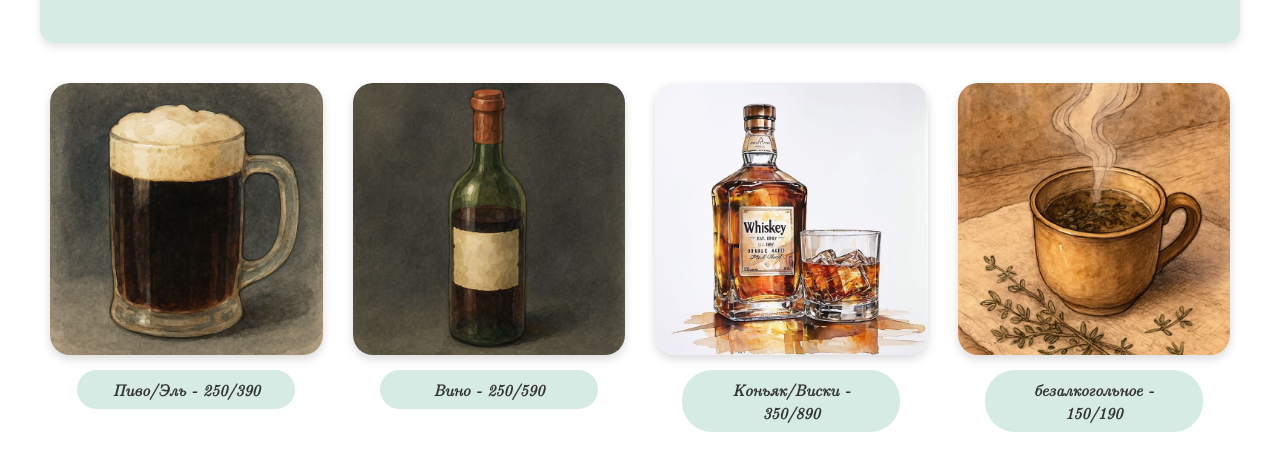
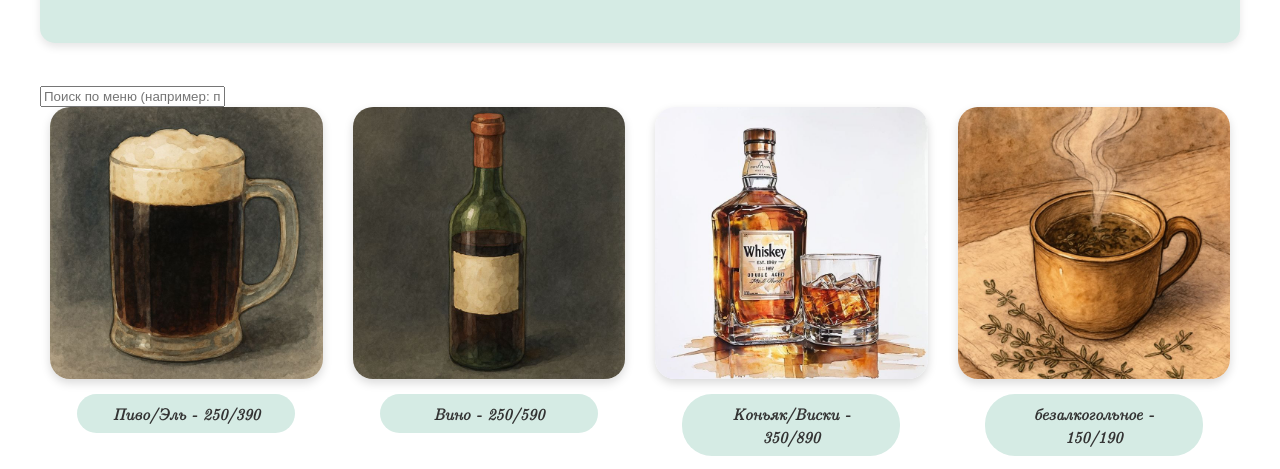
Before and after one commit to f89874902170/taverna, a plain HTML site: page menu.html in a window 1280 px wide. Shown: the part 280-749 px from the top of the page. Drawn offline with Linux system fonts and the light colour scheme.

Commit message:
Update menu.html
add shi for search

```diff
--- a/menu.html
+++ b/menu.html
@@ -39,7 +39,10 @@
                 <p>Наше меню предлагает широкий выбор блюд и напитков, приготовленных из свежих местных продуктов, чтобы каждый гость нашел что-то по вкусу. Ознакомиться с полным ассортиментом и ценами вы можете на этой странице сайта.</p>
             </div>
         </div>
-
+ <div class="menu-search-box">
+            <input type="text" id="menuSearch" placeholder="Поиск по меню (например: пиво, мясо, 150)..." aria-label="Поиск по меню">
+        </div>
+        <p id="menuEmptyMsg" class="menu-empty-msg" style="display: none;">По вашему запросу ничего не найдено.</p>
         <!-- Сетка с карточками (Напитки) -->
         <div class="menu-grid">
             <div class="menu-item">
```
